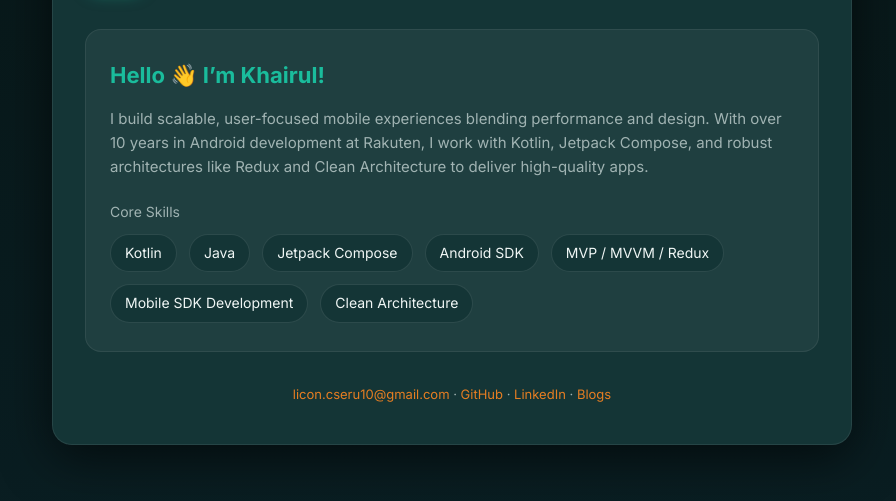
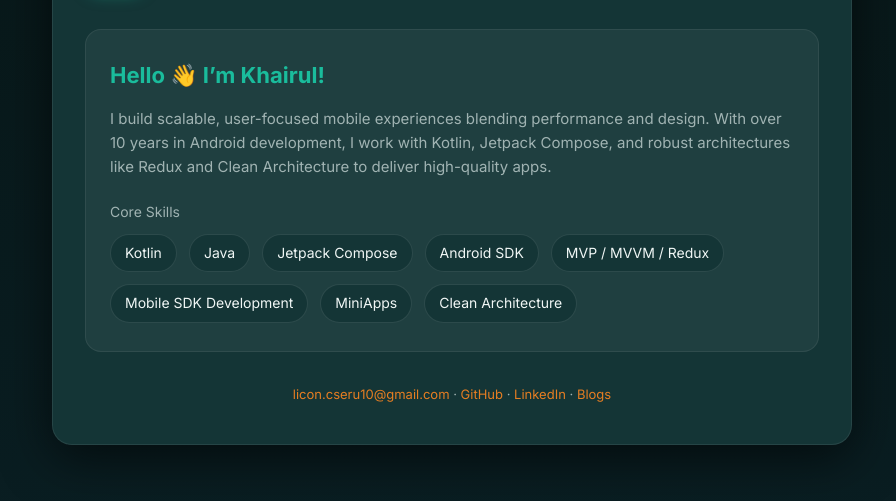
Before and after one commit to liconrepo/liconrepo.github.io, a plain HTML site: page index.html in a window 1280 px wide. Shown: the part 171-672 px from the top of the page, without its empty margins (188-1084 px from the left). Drawn offline with Linux system fonts and the light colour scheme.

Commit message:
Update index.html

```diff
--- a/index.html
+++ b/index.html
@@ -4,7 +4,7 @@
   <meta charset="utf-8" />
   <meta name="viewport" content="width=device-width,initial-scale=1" />
   <title>Khairul Alam | Software Engineer (Android)</title>
-  <meta name="description" content="Portfolio of Khairul Alam, Software Engineer (Android) at Rakuten, Tokyo." />
+  <meta name="description" content="Portfolio of Khairul Alam, Software Engineer (Android) at Tokyo, Japan" />
   <meta name="theme-color" content="#0a1f24" />
 
   <!-- Font -->
@@ -166,7 +166,7 @@
     <section class="intro">
       <h2>Hello 👋 I’m Khairul!</h2>
       <p>
-        I build scalable, user-focused mobile experiences blending performance and design. With over 10 years in Android development at Rakuten, I work with Kotlin, Jetpack Compose, and robust architectures like Redux and Clean Architecture to deliver high-quality apps.
+        I build scalable, user-focused mobile experiences blending performance and design. With over 10 years in Android development, I work with Kotlin, Jetpack Compose, and robust architectures like Redux and Clean Architecture to deliver high-quality apps.
       </p>
 
       <div class="meta">Core Skills</div>
@@ -177,6 +177,7 @@
         <span class="tag">Android SDK</span>
         <span class="tag">MVP / MVVM / Redux</span>
         <span class="tag">Mobile SDK Development</span>
+        <span class="tag">MiniApps</span>
         <span class="tag">Clean Architecture</span>
       </div>
     </section>
```
